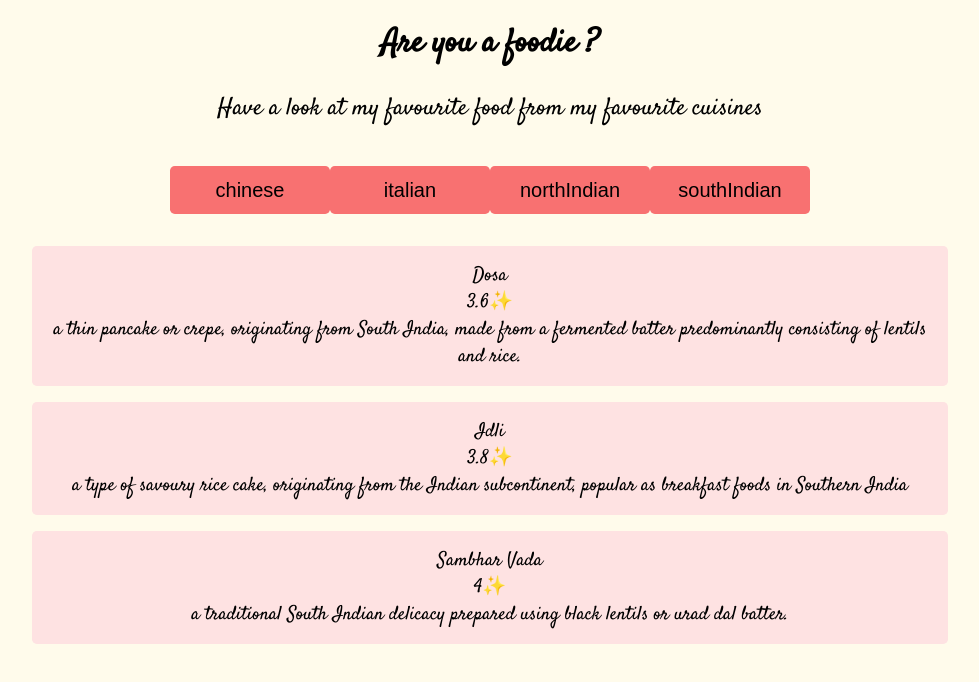
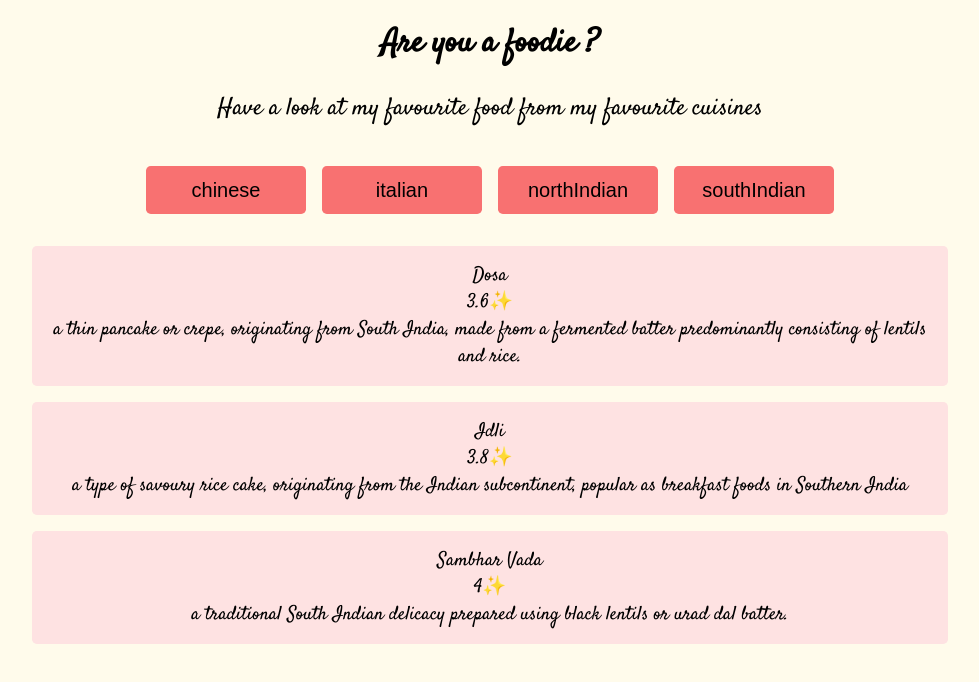
Before and after one commit to tiwarikratika/MyFAvouriteFood, a React (Create React App) app: page / in a window 1280 px wide. Shown: the top 682 px of the page, without its empty margins (150-1129 px from the left). Built offline with nearby package versions, Linux system fonts and the light colour scheme.

Commit message:
Update App.js

```diff
--- a/src/App.js
+++ b/src/App.js
@@ -60,7 +60,7 @@ export default function App() {
               width: "10rem",
               fontSize: "20px",
               padding: "4rem 1 rem",
-              margin: "1rem auto",
+              margin: "1rem 0.5rem",
               hover: "blue"
             }}
           >
```
